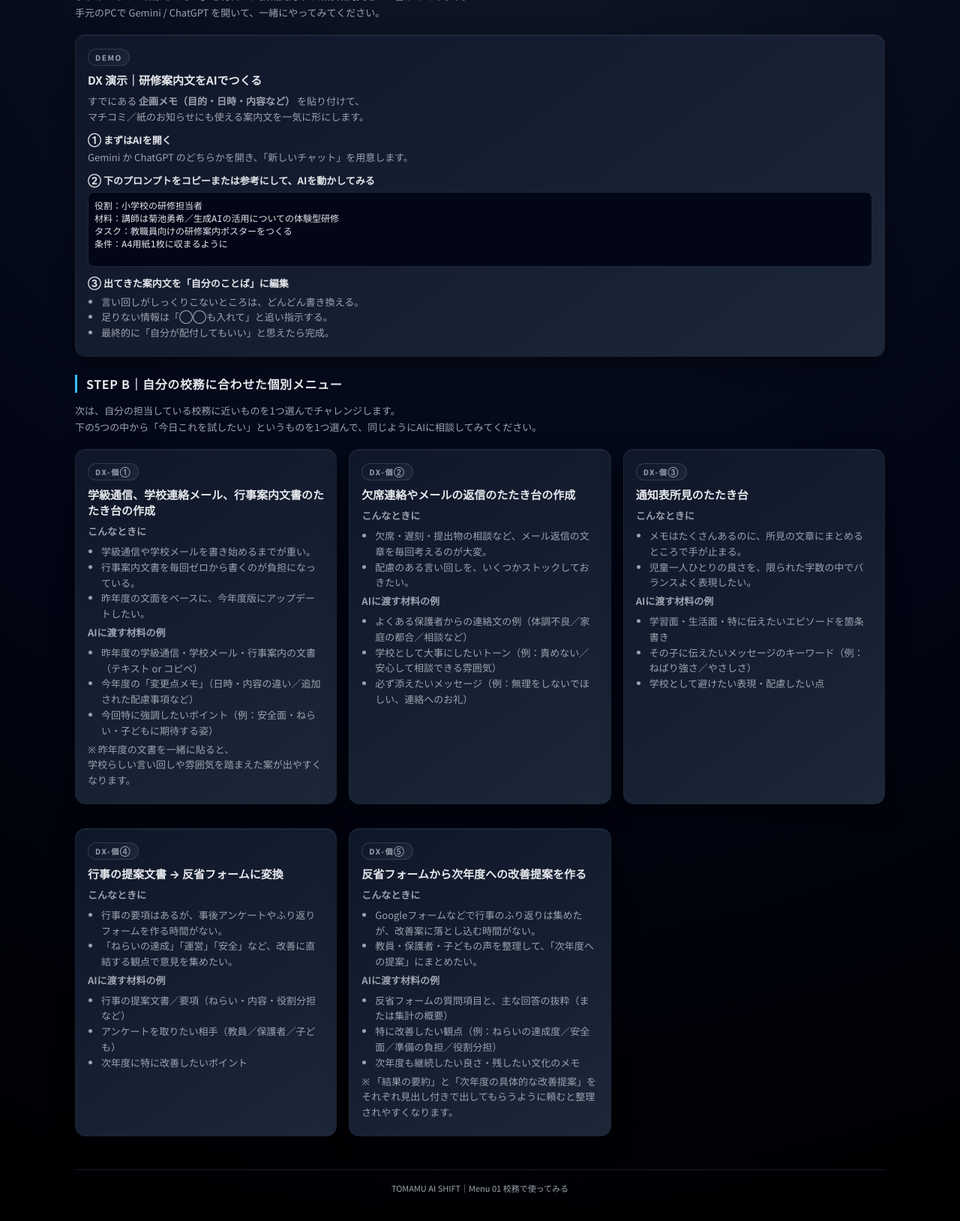
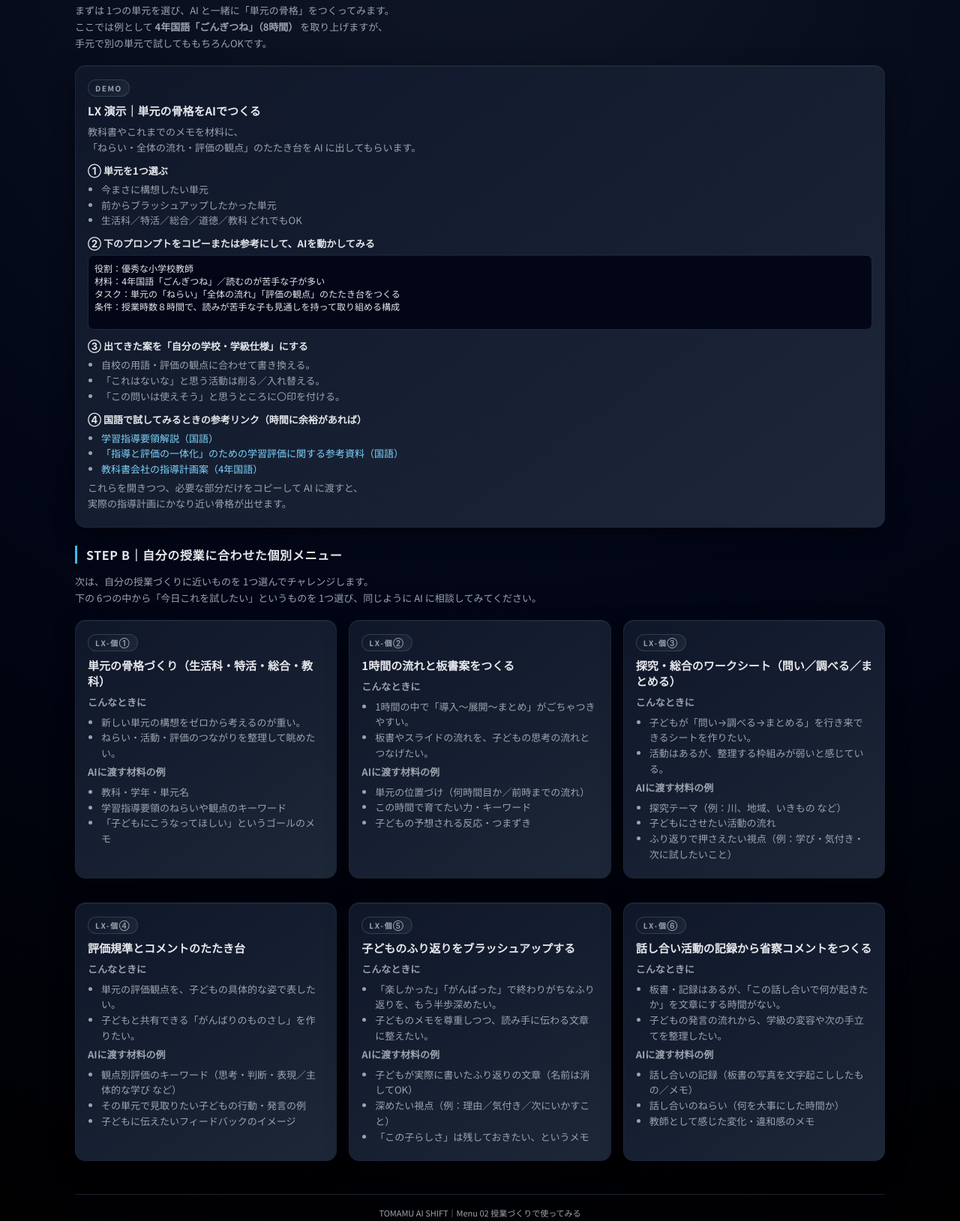
Before and after one commit to yu-kiku-DX/251125-tomamu, a plain HTML site: page dx.html in a window 1280 px wide. Shown: the part 200-1829 px from the top of the page at 75% size. Drawn offline with Linux system fonts and the light colour scheme.

Commit message:
Update dx.html

```diff
--- a/dx.html
+++ b/dx.html
@@ -2,7 +2,7 @@
 <html lang="ja">
 <head>
   <meta charset="UTF-8" />
-  <title>TOMAMU AI SHIFT｜校務で使ってみる</title>
+  <title>TOMAMU AI SHIFT｜授業づくりで使ってみる</title>
   <meta name="viewport" content="width=device-width, initial-scale=1" />
   <link rel="preconnect" href="https://fonts.gstatic.com" />
   <link href="https://fonts.googleapis.com/css2?family=Montserrat:wght@500;700&family=Noto+Sans+JP:wght@400;500;700&display=swap" rel="stylesheet" />
@@ -11,13 +11,9 @@
       --bg: #050816;
       --card-bg: #111827;
       --accent: #38bdf8;
-      --accent-soft: rgba(56,189,248,0.16);
       --text-main: #e5e7eb;
       --text-muted: #9ca3af;
-      --radius-lg: 20px;
       --radius-md: 14px;
-      --shadow-soft: 0 20px 50px rgba(0,0,0,0.5);
-      --transition-fast: 200ms ease-out;
     }
     * { box-sizing: border-box; }
 
@@ -37,7 +33,6 @@
       padding: 32px 20px 40px;
     }
 
-    /* ===== header ===== */
     header {
       display: flex;
       justify-content: space-between;
@@ -99,8 +94,6 @@
       margin-bottom: 18px;
       line-height: 1.7;
     }
-
-    /* ===== sections ===== */
 
     .step-title {
       font-size: 16px;
@@ -188,6 +181,14 @@
       color: var(--text-muted);
       text-align: center;
     }
+
+    a {
+      color: #7dd3fc;
+      text-decoration: none;
+    }
+    a:hover {
+      text-decoration: underline;
+    }
   </style>
 </head>
 <body>
@@ -195,9 +196,10 @@
     <header>
       <div>
         <div class="title-block-small">TOMAMU AI SHIFT</div>
-        <h1 class="page-title">Menu 01｜校務で使ってみる</h1>
+        <h1 class="page-title">Menu 02｜授業づくりで使ってみる</h1>
         <p class="page-subtitle">
-          通知表・行事・会議メモなど、「いつもの校務」をAIと一緒にアップデートしてみる時間です。
+          単元の骨格づくりから1時間の流れ、ふり返りまで。<br>
+          授業デザインを AI と一緒に考えてみる時間です。
         </p>
       </div>
       <a class="back-link" href="index.html">← トップに戻る</a>
@@ -205,145 +207,181 @@
 
     <main>
       <!-- STEP A -->
-      <h2 class="step-title">STEP A｜全員でやってみる校務DX</h2>
+      <h2 class="step-title">STEP A｜全員でやってみる授業LX</h2>
       <p class="lead">
-        まずは「このAI研修そのもの」を材料に、教職員向けの研修案内文をAIに書かせてみます。<br>
-        手元のPCで Gemini / ChatGPT を開いて、一緒にやってみてください。
+        まずは 1つの単元を選び、AI と一緒に「単元の骨格」をつくってみます。<br>
+        ここでは例として <strong>4年国語「ごんぎつね」（8時間）</strong> を取り上げますが、<br>
+        手元で別の単元で試してももちろんOKです。
       </p>
 
       <div class="card">
         <div class="tag">Demo</div>
-        <h3>DX 演示｜研修案内文をAIでつくる</h3>
+        <h3>LX 演示｜単元の骨格をAIでつくる</h3>
         <p>
-          すでにある <strong>企画メモ（目的・日時・内容など）</strong> を貼り付けて、<br>
-          マチコミ／紙のお知らせにも使える案内文を一気に形にします。
+          教科書やこれまでのメモを材料に、<br>
+          「ねらい・全体の流れ・評価の観点」のたたき台を AI に出してもらいます。
         </p>
 
-        <h4>① まずはAIを開く</h4>
-        <p>Gemini か ChatGPT のどちらかを開き、「新しいチャット」を用意します。</p>
+        <h4>① 単元を1つ選ぶ</h4>
+        <ul>
+          <li>今まさに構想したい単元</li>
+          <li>前からブラッシュアップしたかった単元</li>
+          <li>生活科／特活／総合／道徳／教科 どれでもOK</li>
+        </ul>
 
         <h4>② 下のプロンプトをコピーまたは参考にして、AIを動かしてみる</h4>
         <pre>
-役割：小学校の研修担当者
-材料：講師は菊池勇希／生成AIの活用についての体験型研修
-タスク：教職員向けの研修案内ポスターをつくる
-条件：A4用紙1枚に収まるように
+役割：優秀な小学校教師
+材料：4年国語「ごんぎつね」／読むのが苦手な子が多い
+タスク：単元の「ねらい」「全体の流れ」「評価の観点」のたたき台をつくる
+条件：授業時数８時間で、読みが苦手な子も見通しを持って取り組める構成
         </pre>
 
-        <h4>③ 出てきた案内文を「自分のことば」に編集</h4>
+        <h4>③ 出てきた案を「自分の学校・学級仕様」にする</h4>
         <ul>
-          <li>言い回しがしっくりこないところは、どんどん書き換える。</li>
-          <li>足りない情報は「◯◯も入れて」と追い指示する。</li>
-          <li>最終的に「自分が配付してもいい」と思えたら完成。</li>
+          <li>自校の用語・評価の観点に合わせて書き換える。</li>
+          <li>「これはないな」と思う活動は削る／入れ替える。</li>
+          <li>「この問いは使えそう」と思うところに〇印を付ける。</li>
         </ul>
+
+        <h4>④ 国語で試してみるときの参考リンク（時間に余裕があれば）</h4>
+        <ul>
+          <li>
+            <a href="https://www.mext.go.jp/component/a_menu/education/micro_detail/__icsFiles/afieldfile/2019/03/18/1387017_002.pdf" target="_blank" rel="noreferrer">
+              学習指導要領解説（国語）
+            </a>
+          </li>
+          <li>
+            <a href="https://www.nier.go.jp/kaihatsu/pdf/hyouka/r020326_pri_kokugo.pdf" target="_blank" rel="noreferrer">
+              「指導と評価の一体化」のための学習評価に関する参考資料（国語）
+            </a>
+          </li>
+          <li>
+            <a href="https://www.kyoiku-shuppan.co.jp/textbook/shou/kokugo/files/r6kokugo4_nenkeihyouka_2404.pdf" target="_blank" rel="noreferrer">
+              教科書会社の指導計画案（4年国語）
+            </a>
+          </li>
+        </ul>
+        <p>
+          これらを開きつつ、必要な部分だけをコピーして AI に渡すと、<br>
+          実際の指導計画にかなり近い骨格が出せます。
+        </p>
       </div>
 
       <!-- STEP B -->
-      <h2 class="step-title">STEP B｜自分の校務に合わせた個別メニュー</h2>
+      <h2 class="step-title">STEP B｜自分の授業に合わせた個別メニュー</h2>
       <p class="lead">
-        次は、自分の担当している校務に近いものを1つ選んでチャレンジします。<br>
-        下の5つの中から「今日これを試したい」というものを1つ選んで、同じようにAIに相談してみてください。
+        次は、自分の授業づくりに近いものを 1つ選んでチャレンジします。<br>
+        下の 6つの中から「今日これを試したい」というものを 1つ選び、同じように AI に相談してみてください。
       </p>
 
       <div class="grid-menu">
-        <!-- DX-個① -->
+        <!-- LX-個① -->
         <div class="card">
-          <div class="tag">DX-個①</div>
-          <h3>学級通信、学校連絡メール、行事案内文書のたたき台の作成</h3>
+          <div class="tag">LX-個①</div>
+          <h3>単元の骨格づくり（生活科・特活・総合・教科）</h3>
           <p><strong>こんなときに</strong></p>
           <ul>
-            <li>学級通信や学校メールを書き始めるまでが重い。</li>
-            <li>行事案内文書を毎回ゼロから書くのが負担になっている。</li>
-            <li>昨年度の文面をベースに、今年度版にアップデートしたい。</li>
+            <li>新しい単元の構想をゼロから考えるのが重い。</li>
+            <li>ねらい・活動・評価のつながりを整理して眺めたい。</li>
           </ul>
           <p><strong>AIに渡す材料の例</strong></p>
           <ul>
-            <li>昨年度の学級通信・学校メール・行事案内の文書（テキスト or コピペ）</li>
-            <li>今年度の「変更点メモ」（日時・内容の違い／追加された配慮事項など）</li>
-            <li>今回特に強調したいポイント（例：安全面・ねらい・子どもに期待する姿）</li>
+            <li>教科・学年・単元名</li>
+            <li>学習指導要領のねらいや観点のキーワード</li>
+            <li>「子どもにこうなってほしい」というゴールのメモ</li>
           </ul>
-          <p>
-            ※ 昨年度の文書を一緒に貼ると、<br>
-            学校らしい言い回しや雰囲気を踏まえた案が出やすくなります。
-          </p>
         </div>
 
-        <!-- DX-個② -->
+        <!-- LX-個② -->
         <div class="card">
-          <div class="tag">DX-個②</div>
-          <h3>欠席連絡やメールの返信のたたき台の作成</h3>
+          <div class="tag">LX-個②</div>
+          <h3>1時間の流れと板書案をつくる</h3>
           <p><strong>こんなときに</strong></p>
           <ul>
-            <li>欠席・遅刻・提出物の相談など、メール返信の文章を毎回考えるのが大変。</li>
-            <li>配慮のある言い回しを、いくつかストックしておきたい。</li>
+            <li>1時間の中で「導入〜展開〜まとめ」がごちゃつきやすい。</li>
+            <li>板書やスライドの流れを、子どもの思考の流れとつなげたい。</li>
           </ul>
           <p><strong>AIに渡す材料の例</strong></p>
           <ul>
-            <li>よくある保護者からの連絡文の例（体調不良／家庭の都合／相談など）</li>
-            <li>学校として大事にしたいトーン（例：責めない／安心して相談できる雰囲気）</li>
-            <li>必ず添えたいメッセージ（例：無理をしないでほしい、連絡へのお礼）</li>
+            <li>単元の位置づけ（何時間目か／前時までの流れ）</li>
+            <li>この時間で育てたい力・キーワード</li>
+            <li>子どもの予想される反応・つまずき</li>
           </ul>
         </div>
 
-        <!-- DX-個③ -->
+        <!-- LX-個③ -->
         <div class="card">
-          <div class="tag">DX-個③</div>
-          <h3>通知表所見のたたき台</h3>
+          <div class="tag">LX-個③</div>
+          <h3>探究・総合のワークシート（問い／調べる／まとめる）</h3>
           <p><strong>こんなときに</strong></p>
           <ul>
-            <li>メモはたくさんあるのに、所見の文章にまとめるところで手が止まる。</li>
-            <li>児童一人ひとりの良さを、限られた字数の中でバランスよく表現したい。</li>
+            <li>子どもが「問い→調べる→まとめる」を行き来できるシートを作りたい。</li>
+            <li>活動はあるが、整理する枠組みが弱いと感じている。</li>
           </ul>
           <p><strong>AIに渡す材料の例</strong></p>
           <ul>
-            <li>学習面・生活面・特に伝えたいエピソードを箇条書き</li>
-            <li>その子に伝えたいメッセージのキーワード（例：ねばり強さ／やさしさ）</li>
-            <li>学校として避けたい表現・配慮したい点</li>
+            <li>探究テーマ（例：川、地域、いきもの など）</li>
+            <li>子どもにさせたい活動の流れ</li>
+            <li>ふり返りで押さえたい視点（例：学び・気付き・次に試したいこと）</li>
           </ul>
         </div>
 
-        <!-- DX-個④ -->
+        <!-- LX-個④ -->
         <div class="card">
-          <div class="tag">DX-個④</div>
-          <h3>行事の提案文書 → 反省フォームに変換</h3>
+          <div class="tag">LX-個④</div>
+          <h3>評価規準とコメントのたたき台</h3>
           <p><strong>こんなときに</strong></p>
           <ul>
-            <li>行事の要項はあるが、事後アンケートやふり返りフォームを作る時間がない。</li>
-            <li>「ねらいの達成」「運営」「安全」など、改善に直結する観点で意見を集めたい。</li>
+            <li>単元の評価観点を、子どもの具体的な姿で表したい。</li>
+            <li>子どもと共有できる「がんばりのものさし」を作りたい。</li>
           </ul>
           <p><strong>AIに渡す材料の例</strong></p>
           <ul>
-            <li>行事の提案文書／要項（ねらい・内容・役割分担など）</li>
-            <li>アンケートを取りたい相手（教員／保護者／子ども）</li>
-            <li>次年度に特に改善したいポイント</li>
+            <li>観点別評価のキーワード（思考・判断・表現／主体的な学び など）</li>
+            <li>その単元で見取りたい子どもの行動・発言の例</li>
+            <li>子どもに伝えたいフィードバックのイメージ</li>
           </ul>
         </div>
 
-        <!-- DX-個⑤ -->
+        <!-- LX-個⑤ -->
         <div class="card">
-          <div class="tag">DX-個⑤</div>
-          <h3>反省フォームから次年度への改善提案を作る</h3>
+          <div class="tag">LX-個⑤</div>
+          <h3>子どものふり返りをブラッシュアップする</h3>
           <p><strong>こんなときに</strong></p>
           <ul>
-            <li>Googleフォームなどで行事のふり返りは集めたが、改善案に落とし込む時間がない。</li>
-            <li>教員・保護者・子どもの声を整理して、「次年度への提案」にまとめたい。</li>
+            <li>「楽しかった」「がんばった」で終わりがちなふり返りを、もう半歩深めたい。</li>
+            <li>子どものメモを尊重しつつ、読み手に伝わる文章に整えたい。</li>
           </ul>
           <p><strong>AIに渡す材料の例</strong></p>
           <ul>
-            <li>反省フォームの質問項目と、主な回答の抜粋（または集計の概要）</li>
-            <li>特に改善したい観点（例：ねらいの達成度／安全面／準備の負担／役割分担）</li>
-            <li>次年度も継続したい良さ・残したい文化のメモ</li>
+            <li>子どもが実際に書いたふり返りの文章（名前は消してOK）</li>
+            <li>深めたい視点（例：理由／気付き／次にいかすこと）</li>
+            <li>「この子らしさ」は残しておきたい、というメモ</li>
           </ul>
-          <p>
-            ※ 「結果の要約」と「次年度の具体的な改善提案」を<br>
-            それぞれ見出し付きで出してもらうように頼むと整理されやすくなります。
-          </p>
+        </div>
+
+        <!-- LX-個⑥ -->
+        <div class="card">
+          <div class="tag">LX-個⑥</div>
+          <h3>話し合い活動の記録から省察コメントをつくる</h3>
+          <p><strong>こんなときに</strong></p>
+          <ul>
+            <li>板書・記録はあるが、「この話し合いで何が起きたか」を文章にする時間がない。</li>
+            <li>子どもの発言の流れから、学級の変容や次の手立てを整理したい。</li>
+          </ul>
+          <p><strong>AIに渡す材料の例</strong></p>
+          <ul>
+            <li>話し合いの記録（板書の写真を文字起こししたもの／メモ）</li>
+            <li>話し合いのねらい（何を大事にした時間か）</li>
+            <li>教師として感じた変化・違和感のメモ</li>
+          </ul>
         </div>
       </div>
     </main>
 
     <footer>
-      TOMAMU AI SHIFT｜Menu 01 校務で使ってみる
+      TOMAMU AI SHIFT｜Menu 02 授業づくりで使ってみる
     </footer>
   </div>
 </body>
```
